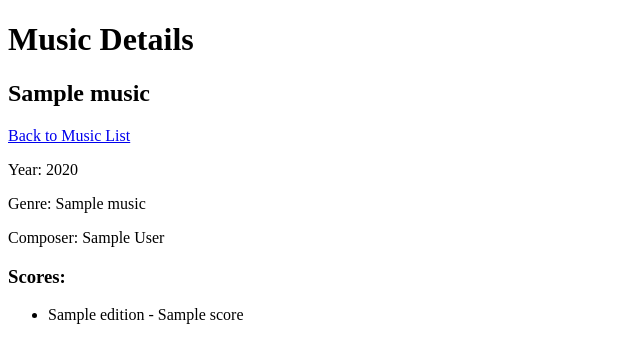
After one commit to monteiroo21/BD, a Flask app: template projeto/project_code/code/bd-project/templates/music_details.html in a window 1280 px wide. The commit adds this page. Shown: the top 363 px of the page, without its empty margins (0-640 px from the left). Run offline with Flask 3, Linux system fonts and the light colour scheme; the template is opened without the code that fills it: most values are stand-ins (such as "Sample title", 1, 10 or a date in 2020).

Commit message:
don't know why details is not working

```diff
--- a/projeto/project_code/code/bd-project/app.py
+++ b/projeto/project_code/code/bd-project/app.py
@@ -1,122 +1,3 @@
-# from flask import Flask, flash, make_response, render_template, render_template_string, request
-
-# from bd_project import music
-# from bd_project import composer
-# from bd_project import editor
-# from bd_project import score
-# from bd_project import warehouse
-# from bd_project import arranger
-# from bd_project.music import Music
-# from bd_project.composer import Composer
-# from bd_project.editor import Editor
-# from bd_project.score import Score
-# from bd_project.warehouse import Warehouse
-# from bd_project.arranger import Arranger
-
-# app = Flask(__name__)
-
-
-# @app.route("/")
-# def base():
-#     musics = music.list_allMusic()
-#     return render_template("index.html", musics=musics)
-
-
-# @app.route("/music-list", methods=["GET"])
-# def music_list():
-#     musics = music.list_allMusic()
-#     return render_template("music_list.html", musics=musics)
-
-
-# @app.route("/music-search", methods=["GET"])
-# def music_search():
-#     query = request.args.get('query', '')
-#     musics = music.search_music(query)
-#     return render_template("music_list.html", musics=musics)
-
-
-# @app.route("/music-create", methods=["POST"])
-# def new_music_create():
-#     new_details = Music(**request.form)
-#     music.create(new_details)
-
-#     try:
-#         music.create_music(new_details)
-#         response = make_response(render_template_string(f"Customer {new_details.title} created successfully!"))
-#         response.headers["HX-Trigger"] = "refreshContactList"
-#         flash("Music created successfully!")
-#     except ValueError as e:
-#         response = make_response(render_template_string(f"Error: {e}"))
-#         flash(f"Error: {e}")
-
-#     return response
-
-
-# @app.route("/composer-list", methods=["GET"])
-# def composer_list():
-#     composers = composer.list_Composers()
-#     return render_template("composer_list.html", composers=composers)
-
-
-# @app.route("/composer-search", methods=["GET"])
-# def composer_search():
-#     query = request.args.get('query', '')
-#     composers = composer.search_composer(query)
-#     return render_template("composer_list.html", composers=composers)
-
-# @app.route("/editor-list", methods=["GET"])
-# def editor_list():
-#     editors = editor.list_editor()
-#     return render_template("editor_list.html", editors=editors)
-
-# @app.route("/editor-search", methods=["GET"])
-# def editor_search():
-#     query = request.args.get('query', '')
-#     editors = editor.search_editor(query)
-#     return render_template("editor_list.html", editors=editors)
-
-
-# @app.route("/score-list", methods=["GET"])
-# def score_list():
-#     scores = score.list_allScores()
-#     return render_template("scores_list.html", scores=scores)
-
-
-# @app.route("/score-search", methods=["GET"])
-# def score_search():
-#     query = request.args.get('query', '')
-#     scores = score.search_score(query)
-#     return render_template("scores_list.html", scores=scores)
-
-
-# @app.route("/warehouse-list", methods=["GET"])
-# def warehouse_list():
-#     warehouses = warehouse.list_warehouse()
-#     return render_template("warehouse_list.html", warehouses=warehouses)
-
-
-# @app.route("/warehouse-search", methods=["GET"])
-# def warehouse_search():
-#     query = request.args.get('query', '')
-#     warehouses = warehouse.search_warehouse(query)
-#     return render_template("warehouse_list.html", warehouses=warehouses)
-
-# @app.route("/arranger-list", methods=["GET"])
-# def arranger_list():
-#     arrangers = arranger.list_arranger()
-#     return render_template("arranger_list.html", arrangers=arrangers)
-
-
-# @app.route("/arranger-search", methods=["GET"])
-# def arranger_search():
-#     query = request.args.get('query', '')
-#     arrangers = arranger.search_arranger(query)
-#     return render_template("arranger_list.html", arrangers=arrangers)
-
-
-# if __name__ == "__main__":
-#     app.run(debug=True)
-
 from flask import Flask, flash, make_response, render_template, render_template_string, request, redirect, url_for
 
 from bd_project import music
@@ -180,6 +61,12 @@ def new_music_create():
 
     genres = music.list_genres()
     return render_template("music_create.html", genres=genres)
+
+
+@app.route("/music-details/<int:music_id>", methods=["GET"])
+def detail_music(music_id):
+    music_details = music.detail_music(music_id)
+    return render_template("music_details.html", music_details=music_details)
 
 
 @app.route("/music-delete/<int:music_id>", methods=["POST"])
--- /dev/null
+++ b/projeto/project_code/code/bd-project/templates/music_details.html
@@ -0,0 +1,38 @@
+<!DOCTYPE html>
+<html lang="en">
+
+<head>
+    <meta charset="UTF-8">
+    <meta name="viewport" content="width=device-width, initial-scale=1.0">
+    <title>Music Details</title>
+    <link rel="stylesheet" href="https://cdnjs.cloudflare.com/ajax/libs/font-awesome/5.15.3/css/all.min.css">
+</head>
+
+<body>
+    <div class="container">
+        <h1>Music Details</h1>
+        <div class="card">
+            <div class="d-flex justify-content-between align-items-center">
+                <h2>{{ music.title }}</h2>
+                <!-- Botão para voltar à lista de músicas -->
+                <a href="{{ url_for('music_list') }}" class="btn btn-primary btn-sm">Back to Music List</a>
+            </div>
+            <p>Year: {{ music.year }}</p>
+            <p>Genre: {{ music.genre_name }}</p>
+            <p>Composer: {{ music.composer_fname }} {{ music.composer_lname }}</p>
+            <!-- Se houver scores associados à música, exiba-os -->
+            {% if music.scores %}
+            <h3>Scores:</h3>
+            <ul>
+                {% for score in music.scores %}
+                <li>{{ score.edition }} - {{ score.editor_name }}</li>
+                {% endfor %}
+            </ul>
+            {% else %}
+            <p>No scores available for this music.</p>
+            {% endif %}
+        </div>
+    </div>
+</body>
+
+</html>
--- a/projeto/project_code/code/bd-project/templates/music_list.html
+++ b/projeto/project_code/code/bd-project/templates/music_list.html
@@ -7,9 +7,11 @@
                 <i class="fas fa-trash-alt"></i>
             </button>
         </form>
-        <a class="btn btn-primary btn-sm details-button">
+        <a class="btn btn-primary btn-sm details-button" hx-get="{{ url_for('detail_music', music_id=music.music_id) }}"
+            hx-target="#music-details-{{ music.music_id }}" hx-trigger="click">
             Details
         </a>
+
     </div>
     <p>Year: {{ music.year }}</p>
     <p>Genre: {{ music.genre_name }}</p>
```
Also changed, not shown: projeto/project_code/code/bd-project/bd_project/music.py (+35 -61 lines).
